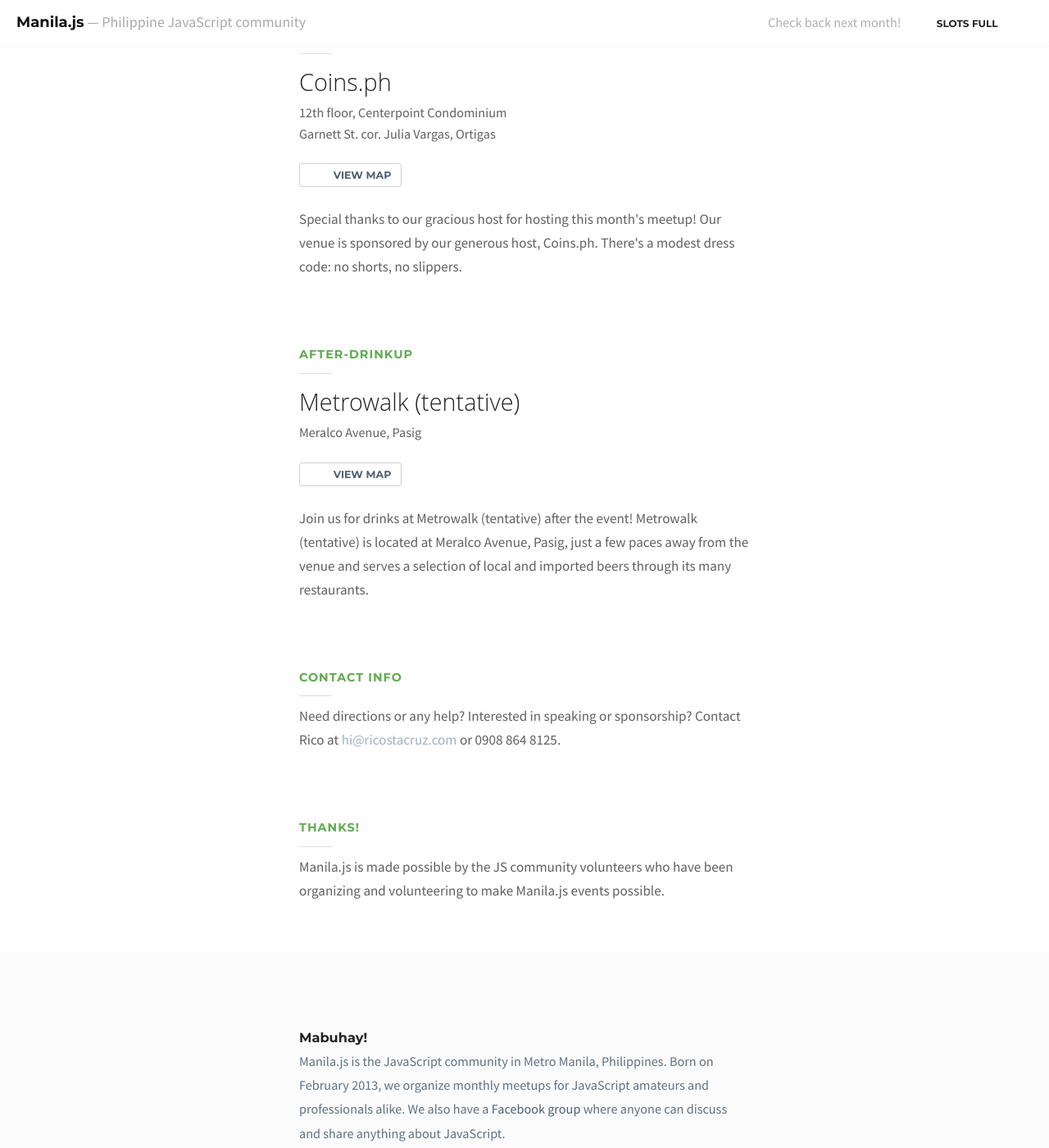
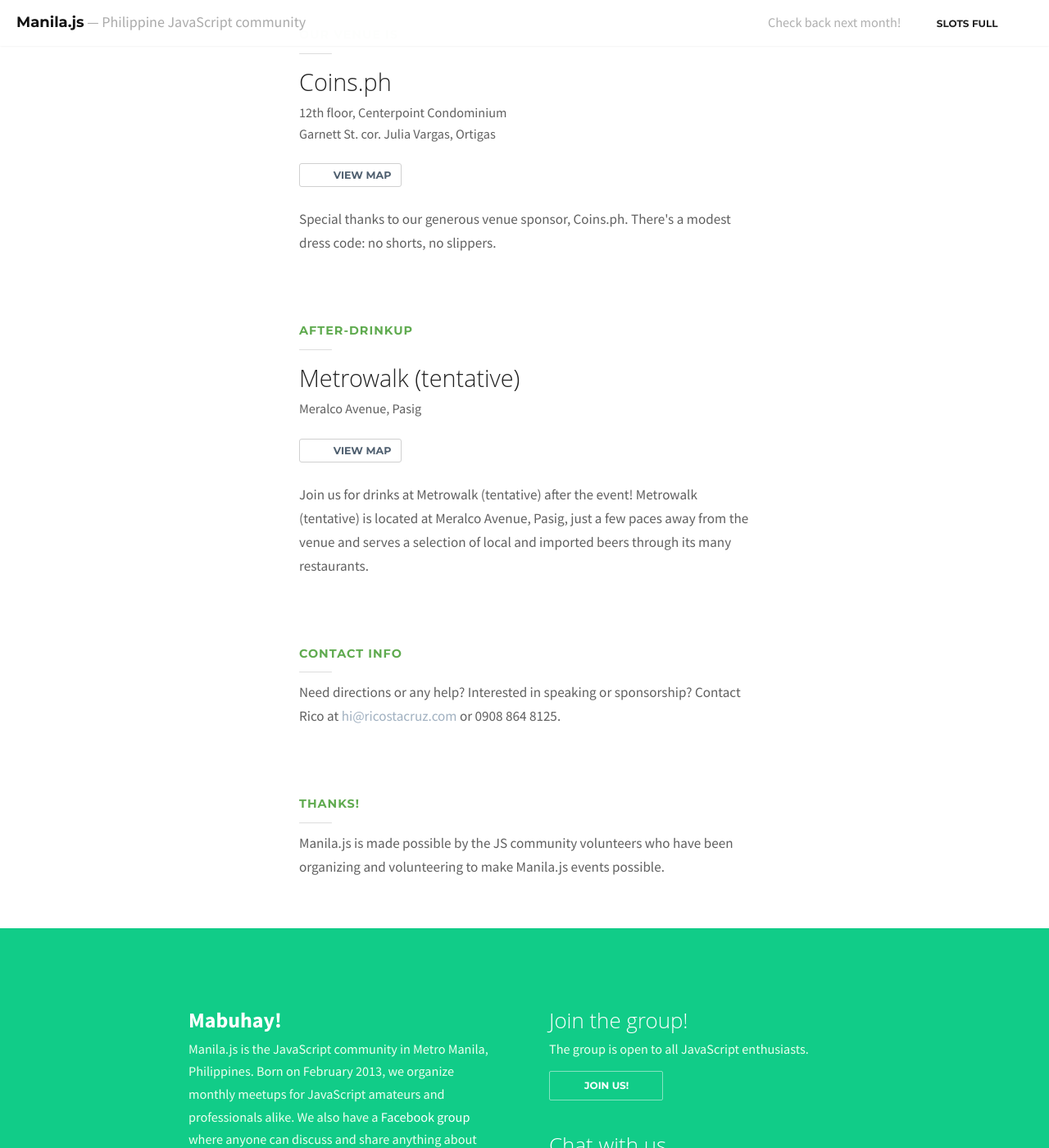
Before and after one commit to manilajs/manilajs.com, a Jekyll site: the page built from index.html, in a window 1280 px wide and 1400 px high, scrolled down 2014 px. Shown: the whole window at 82% size. Built offline with Jekyll 4.4.1, drawn with Linux system fonts in a browser that asks for light colours; nearby versions of some CDN libraries; some web fonts are replaced; some of the changed text lies outside the part shown.

Commit message:
Improve.

```diff
--- a/_includes/about-us-section.html
+++ b/_includes/about-us-section.html
@@ -1,6 +1,7 @@
 <section class='section about-us-section'>
-  <div class="in">
-    <h3>Mabuhay!</h3>
+  <div class="in-wide column-section">
+    <div class="left">
+      <h3 class='primary'>Mabuhay!</h3>
 
       <p>
       Manila.js is the JavaScript community in Metro Manila, Philippines. Born
@@ -15,7 +16,8 @@
       exposure to the local dev community and good karma. <a
       href='mailto:hi@ricostacruz.com'>Send us an email</a> if you're interested
       in hosting our meetups.</p>
-
+    </div>
+    <div class="right">
       <h3>Join the group!</h3>
       <p>
         The group is open to all JavaScript enthusiasts.
@@ -38,6 +40,7 @@
         href='mailto:hi@ricostacruz.com'>hi@ricostacruz.com</a> <span class='nobr'>or <b>+63 908 864
           8125</b>.</span>
       </p>
+    </div>
 
   </div>
 </section>
--- a/_layouts/event.html
+++ b/_layouts/event.html
@@ -280,7 +280,6 @@
           <a href='{{ page.venue.map }}' class='map' target='_blank'>View map</a>
         </div>
         <p>
-          Special thanks to our gracious host for hosting this month's meetup!
           {{ page.venue.description }}
         </p>
       </div>
--- a/assets/style.css
+++ b/assets/style.css
@@ -115,7 +115,8 @@
  */
 
 .clearfix,
-.form-row:after {
+.form-row:after,
+.column-section:after {
   content: '';
   display: table;
   clear: both;
@@ -154,6 +155,35 @@
 
 .section.wide > .in {
   max-width: 800px;
+}
+
+.section > .in-wide {
+  max-width: 820px;
+  margin: 0 auto;
+}
+
+/*
+ * columns
+ */
+
+.column-section {
+}
+
+@media (min-width: 768px) {
+  .column-section > .left,
+  .column-section > .right {
+    width: 50%;
+    box-sizing: border-box;
+    float: left;
+  }
+
+  .column-section > .left {
+    padding-right: 30px;
+  }
+
+  .column-section > .right {
+    padding-left: 30px;
+  }
 }
 
 /* ---------------------------------------------------------------------------- */
@@ -881,15 +911,15 @@
 /* ---------------------------------------------------------------------------- */
 
 .about-us-section {
-  background: #fbfbfb;
+  background: #1c8;
 
   padding-top: 30px;
   padding-bottom: 30px;
 
-  color: #607080;
+  color: #efe;
 
   font-size: 0.9em;
-  line-height: 1.8;
+  line-height: 1.7;
 }
 
 .about-us-section p {
@@ -897,10 +927,16 @@
 }
 
 .about-us-section h3 {
-  font-family: montserrat, sans-serif;
+  font-family: open sans, sans-serif;
+  font-weight: 100;
+  color: white;
+  margin: 0;
+  font-size: 1.6em;
+}
+
+.about-us-section h3.primary {
   font-weight: bold;
-  color: #222;
-  margin: 0;
+  font-family: source sans pro, sans-serif;
 }
 
 .about-us-section h3 + p {
@@ -909,7 +945,11 @@
 
 .about-us-section a:visited,
 .about-us-section a {
-  color: #506070;
+  color: white;
+}
+
+.about-us-section a:hover {
+  text-decoration: underline;
 }
 
 .about-us-section p.actions {
@@ -918,7 +958,11 @@
 
 .about-us-section .btn:visited,
 .about-us-section .btn {
-  border-color: #c0c8d0;
+  border-color: rgba(250, 250, 250, 0.5);
+}
+
+.about-us-section .btn:hover {
+  text-decoration: none;
 }
 
 /* Desktop */
--- a/index.html
+++ b/index.html
@@ -35,7 +35,7 @@
     Garnett St. cor. Julia Vargas, Ortigas
 
   description: |-
-    Our venue is sponsored by our generous host, Coins.ph. There's a
+    Special thanks to our generous venue sponsor, Coins.ph. There's a
     modest dress code: no shorts, no slippers.
 
 drinkup:
```
Also changed, not shown: _includes/signup-section.html (+4 -3 lines). Lines whose indentation alone changed are shown as unchanged.
